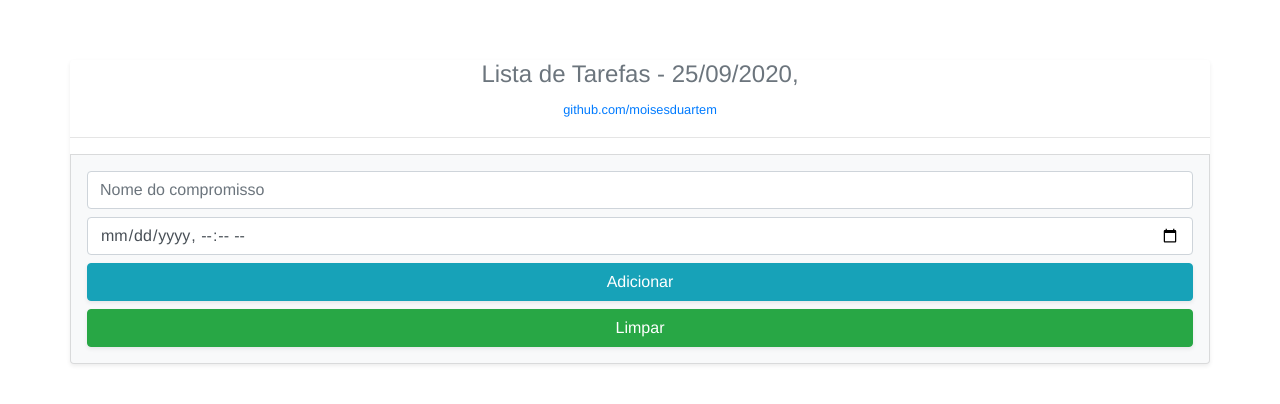
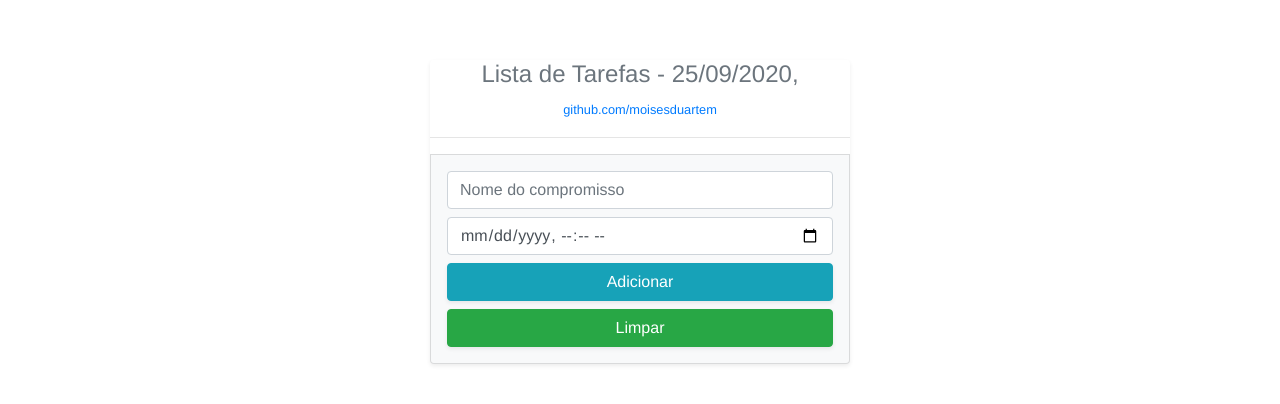
Before and after one commit to moisesduartem/to-do-list, a Vue app: page / in a window 1280 px wide. Shown: the top 404 px of the page. Built offline with nearby package versions, Linux system fonts and the light colour scheme; the HTML template or start-up script is replaced by a standard one.

Commit message:
fix: responsividade .container

```diff
--- a/src/components/List.vue
+++ b/src/components/List.vue
@@ -75,6 +75,10 @@
 
 <style scoped="">
 
+.container {
+  max-width: 420px;
+}
+
 .task {
   transition: all .3s;
 }
```
